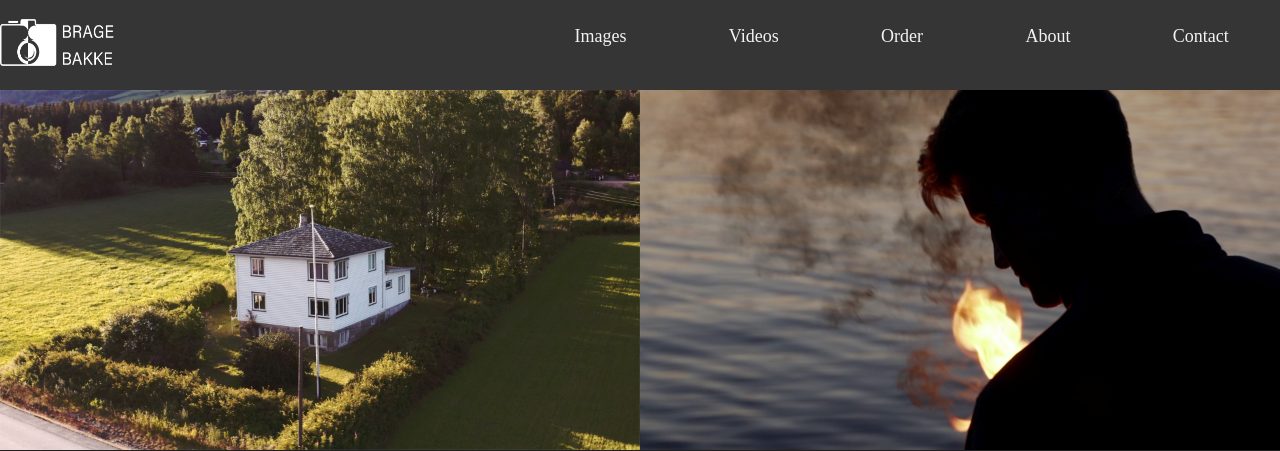
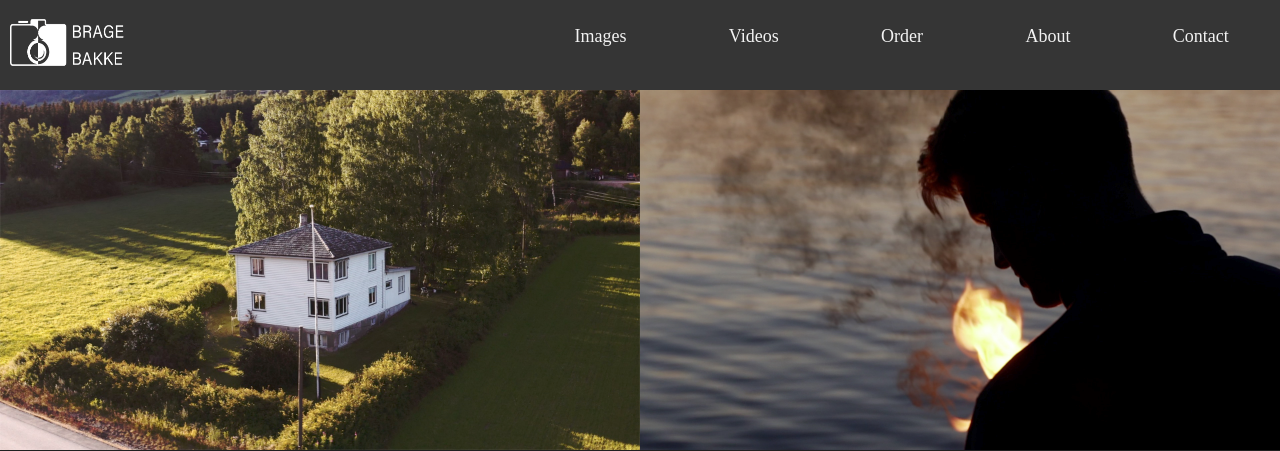
Before and after one commit to RoselinDawes/Webtek, a plain HTML site: page p3/homepage.html in a window 1280 px wide. Shown: the top 451 px of the page. Drawn offline with Linux system fonts and the light colour scheme; grey boxes are pictures that could not be loaded.

Commit message:
fiksa logo plassering

```diff
--- a/p3/css/global.css
+++ b/p3/css/global.css
@@ -51,3 +51,10 @@ body {
   width: 3%;
   padding: 1.5%;
 }
+
+
+.brage_logo{
+  position: absolute;
+  top: 0px;
+  left: 10px;
+}
--- a/p3/css/homepage.css
+++ b/p3/css/homepage.css
@@ -160,3 +160,10 @@ h2{
     gap: 10%;
     grid-auto-rows: 200px;
 }
+
+
+
+
+#brage_logo {
+
+}
--- a/p3/homepage.html
+++ b/p3/homepage.html
@@ -6,7 +6,6 @@
 
         <link rel="stylesheet" href="css/global.css">
         <link rel="stylesheet" href="css/homepage.css">
-        <link rel="icons" type="img/png" href="icons/brage2_logo.png">
 
 
     </head>
@@ -16,7 +15,9 @@
         <a href="order.html">Order</a>
         <a href="video.html">Videos</a>
         <a href="photos.html">Images</a>
-        <img src="icons/brage2_logo.png" width="120" height="80" alt="brage_logo" ALIGN=CENTER>
+        <a href="homepage.html"><img class="brage_logo" src="icons/brage2_logo.png" width="120" height="80" alt="brage_logo" ALIGN=CENTER></a>
+
+
     </div>
     <body>
 
```
Also changed, not shown: p3/about.html (+2 -0 lines), p3/conact.html (+2 -0 lines), p3/order.html (+2 -0 lines), p3/photos.html (+2 -0 lines), p3/video.html (+2 -0 lines).
